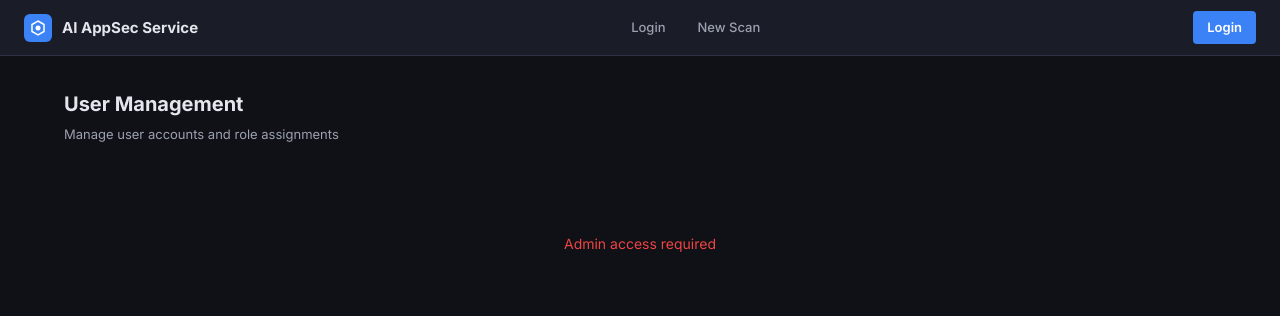
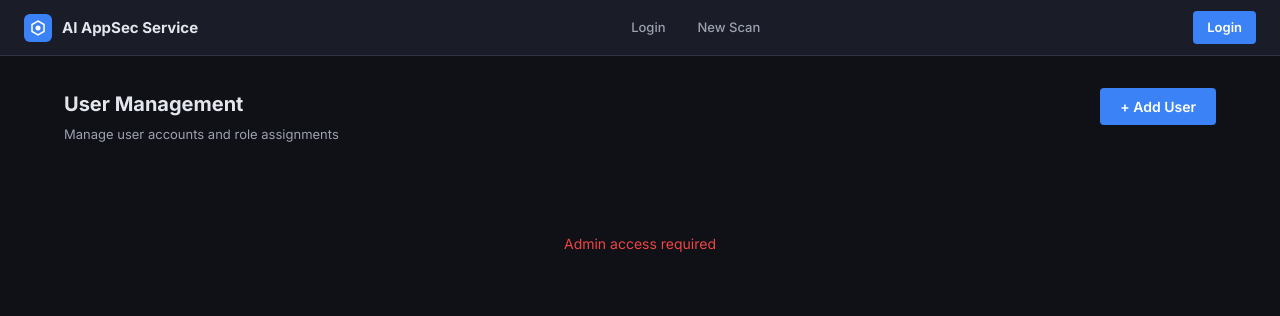
Before and after one commit to sidvenki/ai-appsec-service, a FastAPI app: page /admin in a window 1280 px wide. Shown: the top 316 px of the page. Run offline with FastAPI, Linux system fonts and the light colour scheme.

Commit message:
feat: add user creation from admin panel + fix DB init race condition
- Added 'Add User' button and modal to admin panel
- Added POST /api/admin/users endpoint for admin user creation
- Admin can set username, email, display name, password, and role
- Wrapped init_db table creation in try/except to handle gunicorn worker race

```diff
--- a/src/models/database.py
+++ b/src/models/database.py
@@ -200,7 +200,12 @@ SessionLocal = sessionmaker(bind=engine, autoflush=False, autocommit=False)
 
 def init_db():
     """Create all tables if they don't exist."""
-    Base.metadata.create_all(bind=engine)
+    try:
+        Base.metadata.create_all(bind=engine)
+    except Exception as e:
+        # Tables may already exist (e.g. race between gunicorn workers)
+        import logging
+        logging.getLogger(__name__).warning(f"Table creation warning (likely already exists): {e}")
 
     # Seed default admin user if no users exist
     db = SessionLocal()
--- a/templates/admin/users.html
+++ b/templates/admin/users.html
@@ -3,13 +3,54 @@
 {% block title %}User Management{% endblock %}
 
 {% block content %}
-<div class="page-header">
-    <h1>User Management</h1>
-    <p>Manage user accounts and role assignments</p>
+<div class="page-header" style="display: flex; justify-content: space-between; align-items: flex-start;">
+    <div>
+        <h1>User Management</h1>
+        <p>Manage user accounts and role assignments</p>
+    </div>
+    <button class="btn btn-primary" onclick="openAddModal()">+ Add User</button>
 </div>
 
 <div id="content-area">
     <div class="loading"><div class="spinner"></div><p>Loading users...</p></div>
+</div>
+
+<!-- Add User Modal -->
+<div class="modal-overlay" id="addModal" style="display: none;" onclick="if(event.target===this)closeAddModal()">
+    <div class="modal">
+        <h3>Add New User</h3>
+        <div id="addForm">
+            <div class="form-group">
+                <label>Username</label>
+                <input type="text" id="add-username" style="width: 100%;" placeholder="e.g. john.smith">
+            </div>
+            <div class="form-group">
+                <label>Display Name</label>
+                <input type="text" id="add-name" style="width: 100%;" placeholder="e.g. John Smith">
+            </div>
+            <div class="form-group">
+                <label>Email</label>
+                <input type="email" id="add-email" style="width: 100%;" placeholder="e.g. john.smith@mastek.com">
+            </div>
+            <div class="form-group">
+                <label>Password</label>
+                <input type="password" id="add-password" style="width: 100%;" placeholder="Minimum 6 characters">
+            </div>
+            <div class="form-group">
+                <label>Role</label>
+                <select id="add-role" style="width: 100%;">
+                    <option value="requester">Requester</option>
+                    <option value="scanner">Scanner</option>
+                    <option value="executive">Executive</option>
+                    <option value="admin">Admin</option>
+                </select>
+            </div>
+        </div>
+        <div class="modal-actions">
+            <button class="btn btn-secondary btn-sm" onclick="closeAddModal()">Cancel</button>
+            <button class="btn btn-primary btn-sm" onclick="createUser()" id="createBtn">Create User</button>
+        </div>
+    </div>
 </div>
 
 <!-- Role Edit Modal -->
@@ -134,6 +175,60 @@ async function saveUser() {
     }
 }
 
+function openAddModal() {
+    document.getElementById('add-username').value = '';
+    document.getElementById('add-name').value = '';
+    document.getElementById('add-email').value = '';
+    document.getElementById('add-password').value = '';
+    document.getElementById('add-role').value = 'requester';
+    document.getElementById('addModal').style.display = 'flex';
+}
+
+function closeAddModal() {
+    document.getElementById('addModal').style.display = 'none';
+}
+
+async function createUser() {
+    const btn = document.getElementById('createBtn');
+    const username = document.getElementById('add-username').value.trim();
+    const name = document.getElementById('add-name').value.trim();
+    const email = document.getElementById('add-email').value.trim();
+    const password = document.getElementById('add-password').value;
+    const role = document.getElementById('add-role').value;
+
+    if (!username || !name || !email || !password) {
+        showToast('All fields are required', 'error');
+        return;
+    }
+    if (password.length < 6) {
+        showToast('Password must be at least 6 characters', 'error');
+        return;
+    }
+
+    btn.disabled = true;
+    btn.textContent = 'Creating...';
+
+    try {
+        const resp = await fetch('/api/admin/users', {
+            method: 'POST',
+            headers: { 'Content-Type': 'application/json' },
+            body: JSON.stringify({ username, display_name: name, email, password, role }),
+        });
+        if (!resp.ok) {
+            const err = await resp.json();
+            throw new Error(err.detail || 'Creation failed');
+        }
+        showToast('User created successfully', 'success');
+        closeAddModal();
+        loadUsers();
+    } catch (err) {
+        showToast('Error: ' + err.message, 'error');
+    } finally {
+        btn.disabled = false;
+        btn.textContent = 'Create User';
+    }
+}
+
 loadUsers();
 </script>
 {% endblock %}
```
Also changed, not shown: src/api/routes.py (+41 -0 lines).
